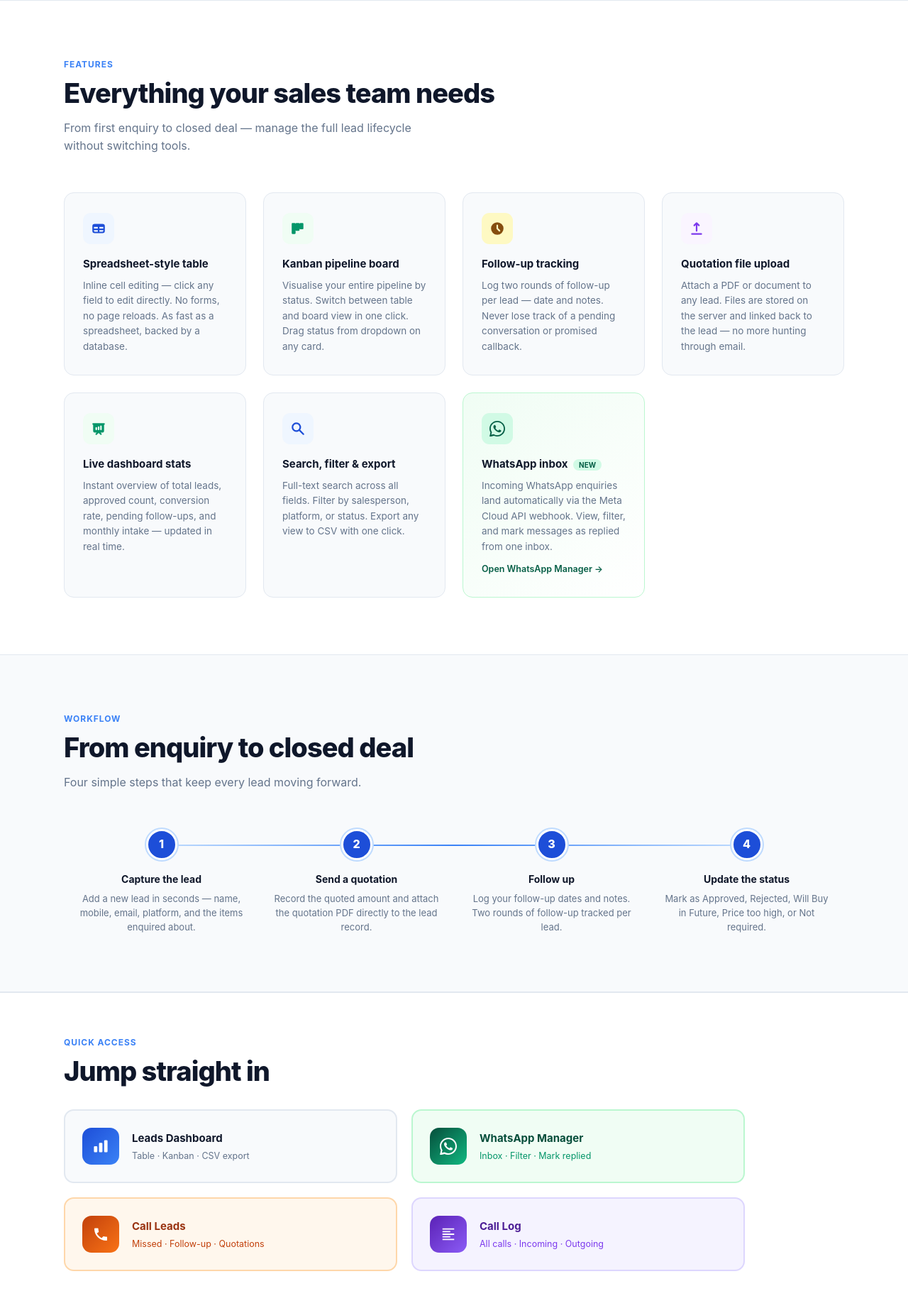
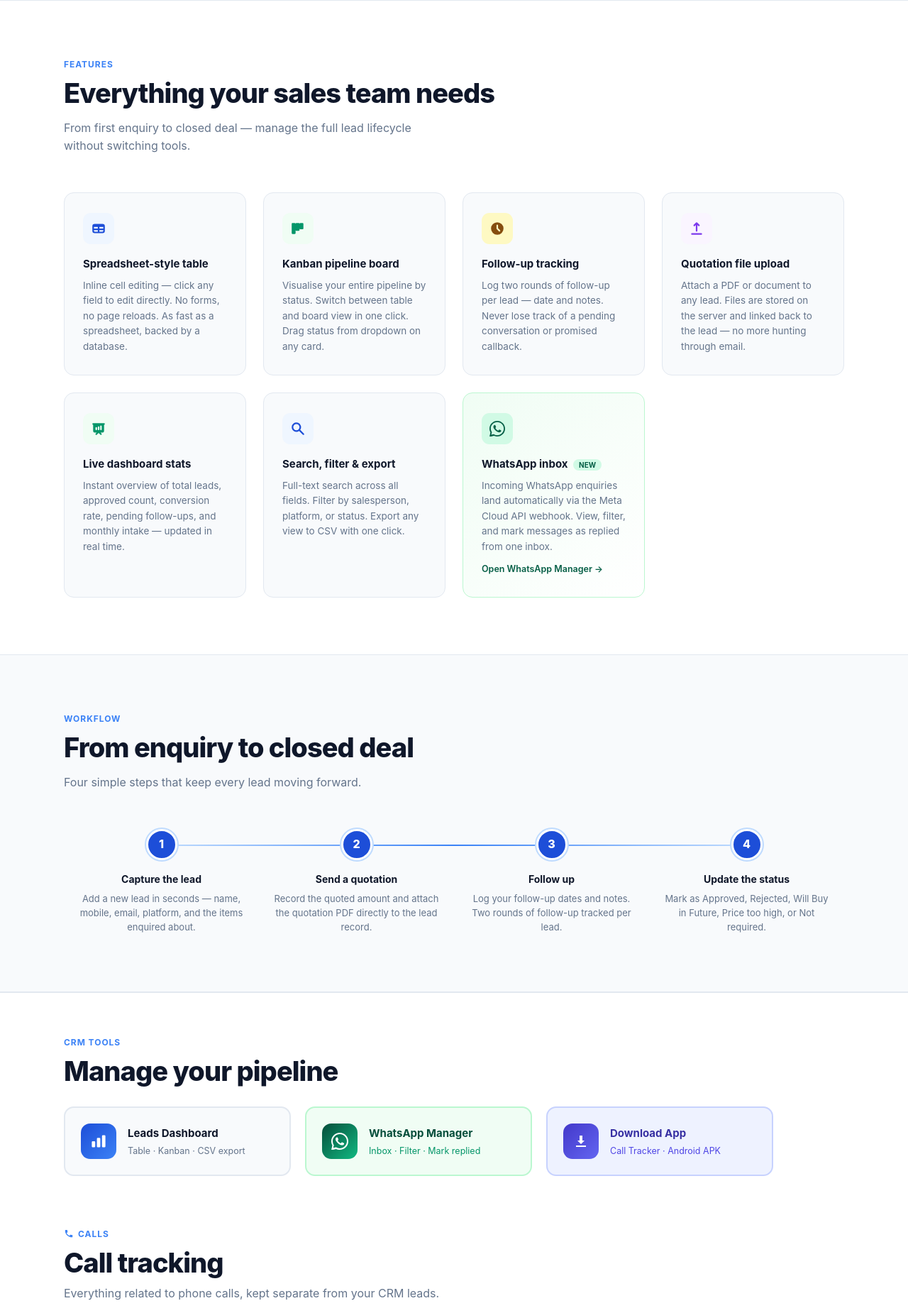
Before and after one commit to junaiddata/crm-project, a Django app: page / in a window 1280 px wide. Shown: the part 770-2620 px from the top of the page at 71% size. Run offline with Django 4.2, Linux system fonts and the light colour scheme.

Commit message:
Simplify navigation: separate Calls section, Home button on every page

```diff
--- a/leads/admin.py
+++ b/leads/admin.py
@@ -13,8 +13,8 @@ class LeadAdmin(admin.ModelAdmin):
 
 @admin.register(WhatsAppLead)
 class WhatsAppLeadAdmin(admin.ModelAdmin):
-    list_display = ['sender', 'msg_type', 'text_body', 'media_name', 'received_at', 'replied']
+    list_display = ['sender', 'sender_name', 'msg_type', 'text_body', 'media_name', 'received_at', 'replied']
     list_filter = ['replied', 'msg_type']
-    search_fields = ['sender', 'text_body', 'message_id', 'media_name']
-    readonly_fields = ['sender', 'message_id', 'text_body', 'msg_type', 'media_file', 'media_name', 'received_at']
+    search_fields = ['sender', 'sender_name', 'text_body', 'message_id', 'media_name']
+    readonly_fields = ['sender', 'sender_name', 'message_id', 'text_body', 'msg_type', 'media_file', 'media_name', 'received_at']
     ordering = ['-received_at']
--- a/leads/models.py
+++ b/leads/models.py
@@ -11,6 +11,7 @@ class WhatsAppLead(models.Model):
     ]
 
     sender      = models.CharField(max_length=30)
+    sender_name = models.CharField(max_length=255, blank=True)
     message_id  = models.CharField(max_length=255, unique=True)
     text_body   = models.TextField(blank=True)
     msg_type    = models.CharField(max_length=20, default='text', choices=MSG_TYPES)
--- a/static/crm/crm-app.jsx
+++ b/static/crm/crm-app.jsx
@@ -171,9 +171,9 @@ function CrmApp() {
           </div>
         </div>
         <div className="crm-header-right">
-          <a href="/calls/" className="crm-btn crm-btn-outline" style={{textDecoration:'none'}}>
-            <svg width="15" height="15" viewBox="0 0 20 20" fill="currentColor"><path d="M2 3a1 1 0 011-1h2.153a1 1 0 01.986.836l.74 4.435a1 1 0 01-.54 1.06l-1.548.773a11.037 11.037 0 006.105 6.105l.774-1.548a1 1 0 011.059-.54l4.435.74a1 1 0 01.836.986V17a1 1 0 01-1 1h-2C7.82 18 2 12.18 2 5V3z"/></svg>
-            Incoming Calls
+          <a href="/" className="crm-btn crm-btn-outline" style={{textDecoration:'none'}}>
+            <svg width="15" height="15" viewBox="0 0 20 20" fill="currentColor"><path d="M10.707 2.293a1 1 0 00-1.414 0l-7 7a1 1 0 001.414 1.414L4 10.414V17a1 1 0 001 1h2a1 1 0 001-1v-2a1 1 0 011-1h2a1 1 0 011 1v2a1 1 0 001 1h2a1 1 0 001-1v-6.586l.293.293a1 1 0 001.414-1.414l-7-7z"/></svg>
+            Home
           </a>
           <button className="crm-btn crm-btn-outline" onClick={handleExport}>
             <CrmIcon name="download" size={15} />
--- a/templates/landing.html
+++ b/templates/landing.html
@@ -243,11 +243,9 @@
            style="height:42px; object-fit:contain; max-width:150px; display:block;">
     </a>
     <div class="nav-right">
+      <a href="#tools" class="nav-link">Tools</a>
       <a href="#features" class="nav-link">Features</a>
-      <a href="#how-it-works" class="nav-link">How it works</a>
       <a href="/download/" class="nav-link">Download App</a>
-      <a href="/calls/" class="nav-link">Call Log</a>
-      <a href="/call-leads/" class="nav-link">Call Leads</a>
       <a href="/whatsapp/" class="btn-nav-cta" style="background:#065f46; box-shadow:none;">
         <svg width="15" height="15" viewBox="0 0 24 24" fill="currentColor"><path d="M17.472 14.382c-.297-.149-1.758-.867-2.03-.967-.273-.099-.471-.148-.67.15-.197.297-.767.966-.94 1.164-.173.199-.347.223-.644.075-.297-.15-1.255-.463-2.39-1.475-.883-.788-1.48-1.761-1.653-2.059-.173-.297-.018-.458.13-.606.134-.133.298-.347.446-.52.149-.174.198-.298.298-.497.099-.198.05-.371-.025-.52-.075-.149-.669-1.612-.916-2.207-.242-.579-.487-.5-.669-.51-.173-.008-.371-.01-.57-.01-.198 0-.52.074-.792.372-.272.297-1.04 1.016-1.04 2.479 0 1.462 1.065 2.875 1.213 3.074.149.198 2.096 3.2 5.077 4.487.709.306 1.262.489 1.694.625.712.227 1.36.195 1.871.118.571-.085 1.758-.719 2.006-1.413.248-.694.248-1.289.173-1.413-.074-.124-.272-.198-.57-.347z"/><path d="M12 0C5.373 0 0 5.373 0 12c0 2.123.554 4.116 1.523 5.845L.057 23.882a.5.5 0 00.61.61l6.037-1.466A11.945 11.945 0 0012 24c6.627 0 12-5.373 12-12S18.627 0 12 0zm0 22a9.944 9.944 0 01-5.078-1.384l-.364-.217-3.768.915.93-3.768-.236-.374A9.944 9.944 0 012 12C2 6.477 6.477 2 12 2s10 4.477 10 10-4.477 10-10 10z"/></svg>
         WhatsApp Manager
@@ -424,16 +422,17 @@
     </div>
   </section>
 
-  <!-- Quick access cards -->
-  <section style="padding:60px 40px; background:#fff; border-top:1px solid #e2e8f0;">
+  <!-- Quick access — CRM Tools -->
+  <section style="padding:60px 40px 40px; background:#fff; border-top:1px solid #e2e8f0;" id="tools">
     <div class="section-inner">
-      <div class="section-tag">Quick Access</div>
-      <h2 class="section-title" style="margin-bottom:32px;">Jump straight in</h2>
-      <div style="display:grid; grid-template-columns:1fr 1fr; gap:20px; max-width:960px;">
-        <a href="/crm/" style="text-decoration:none; display:flex; align-items:center; gap:18px; padding:24px; background:#f8fafc; border:2px solid #e2e8f0; border-radius:14px; transition:all 0.2s;"
+      <div class="section-tag">CRM Tools</div>
+      <h2 class="section-title" style="margin-bottom:28px;">Manage your pipeline</h2>
+      <div style="display:grid; grid-template-columns:repeat(3, 1fr); gap:20px; max-width:1000px;">
+
+        <a href="/crm/" style="text-decoration:none; display:flex; align-items:center; gap:16px; padding:22px; background:#f8fafc; border:2px solid #e2e8f0; border-radius:14px; transition:all 0.2s;"
            onmouseover="this.style.borderColor='#1d4ed8';this.style.background='#eff6ff';"
            onmouseout="this.style.borderColor='#e2e8f0';this.style.background='#f8fafc';">
-          <div style="width:52px;height:52px;border-radius:13px;background:linear-gradient(135deg,#1d4ed8,#3b82f6);display:flex;align-items:center;justify-content:center;flex-shrink:0;">
+          <div style="width:50px;height:50px;border-radius:13px;background:linear-gradient(135deg,#1d4ed8,#3b82f6);display:flex;align-items:center;justify-content:center;flex-shrink:0;">
             <svg width="24" height="24" viewBox="0 0 20 20" fill="white"><path d="M2 11a1 1 0 011-1h2a1 1 0 011 1v5a1 1 0 01-1 1H3a1 1 0 01-1-1v-5zM8 7a1 1 0 011-1h2a1 1 0 011 1v9a1 1 0 01-1 1H9a1 1 0 01-1-1V7zM14 4a1 1 0 011-1h2a1 1 0 011 1v12a1 1 0 01-1 1h-2a1 1 0 01-1-1V4z"/></svg>
           </div>
           <div>
@@ -441,10 +440,11 @@
             <div style="font-size:12.5px;color:#64748b;">Table · Kanban · CSV export</div>
           </div>
         </a>
-        <a href="/whatsapp/" style="text-decoration:none; display:flex; align-items:center; gap:18px; padding:24px; background:#f0fdf4; border:2px solid #bbf7d0; border-radius:14px; transition:all 0.2s;"
+
+        <a href="/whatsapp/" style="text-decoration:none; display:flex; align-items:center; gap:16px; padding:22px; background:#f0fdf4; border:2px solid #bbf7d0; border-radius:14px; transition:all 0.2s;"
            onmouseover="this.style.borderColor='#065f46';this.style.background='#dcfce7';"
            onmouseout="this.style.borderColor='#bbf7d0';this.style.background='#f0fdf4';">
-          <div style="width:52px;height:52px;border-radius:13px;background:linear-gradient(135deg,#064e3b,#10b981);display:flex;align-items:center;justify-content:center;flex-shrink:0;">
+          <div style="width:50px;height:50px;border-radius:13px;background:linear-gradient(135deg,#064e3b,#10b981);display:flex;align-items:center;justify-content:center;flex-shrink:0;">
             <svg width="24" height="24" viewBox="0 0 24 24" fill="white"><path d="M17.472 14.382c-.297-.149-1.758-.867-2.03-.967-.273-.099-.471-.148-.67.15-.197.297-.767.966-.94 1.164-.173.199-.347.223-.644.075-.297-.15-1.255-.463-2.39-1.475-.883-.788-1.48-1.761-1.653-2.059-.173-.297-.018-.458.13-.606.134-.133.298-.347.446-.52.149-.174.198-.298.298-.497.099-.198.05-.371-.025-.52-.075-.149-.669-1.612-.916-2.207-.242-.579-.487-.5-.669-.51-.173-.008-.371-.01-.57-.01-.198 0-.52.074-.792.372-.272.297-1.04 1.016-1.04 2.479 0 1.462 1.065 2.875 1.213 3.074.149.198 2.096 3.2 5.077 4.487.709.306 1.262.489 1.694.625.712.227 1.36.195 1.871.118.571-.085 1.758-.719 2.006-1.413.248-.694.248-1.289.173-1.413-.074-.124-.272-.198-.57-.347z"/><path d="M12 0C5.373 0 0 5.373 0 12c0 2.123.554 4.116 1.523 5.845L.057 23.882a.5.5 0 00.61.61l6.037-1.466A11.945 11.945 0 0012 24c6.627 0 12-5.373 12-12S18.627 0 12 0zm0 22a9.944 9.944 0 01-5.078-1.384l-.364-.217-3.768.915.93-3.768-.236-.374A9.944 9.944 0 012 12C2 6.477 6.477 2 12 2s10 4.477 10 10-4.477 10-10 10z"/></svg>
           </div>
           <div>
@@ -453,10 +453,49 @@
           </div>
         </a>
 
-        <a href="/call-leads/" style="text-decoration:none; display:flex; align-items:center; gap:18px; padding:24px; background:#fff7ed; border:2px solid #fed7aa; border-radius:14px; transition:all 0.2s;"
+        <a href="/download/" style="text-decoration:none; display:flex; align-items:center; gap:16px; padding:22px; background:#eef2ff; border:2px solid #c7d2fe; border-radius:14px; transition:all 0.2s;"
+           onmouseover="this.style.borderColor='#4f46e5';this.style.background='#e0e7ff';"
+           onmouseout="this.style.borderColor='#c7d2fe';this.style.background='#eef2ff';">
+          <div style="width:50px;height:50px;border-radius:13px;background:linear-gradient(135deg,#4338ca,#6366f1);display:flex;align-items:center;justify-content:center;flex-shrink:0;">
+            <svg width="24" height="24" viewBox="0 0 24 24" fill="white"><path d="M12 16l-5-5h3V4h4v7h3l-5 5zm-7 2h14v2H5v-2z"/></svg>
+          </div>
+          <div>
+            <div style="font-size:15px;font-weight:700;color:#3730a3;margin-bottom:3px;">Download App</div>
+            <div style="font-size:12.5px;color:#4f46e5;">Call Tracker · Android APK</div>
+          </div>
+        </a>
+
+      </div>
+    </div>
+  </section>
+
+  <!-- Quick access — Calls (separate section) -->
+  <section style="padding:30px 40px 64px; background:#fff;">
+    <div class="section-inner">
+      <div class="section-tag" style="display:inline-flex;align-items:center;gap:6px;">
+        <svg width="14" height="14" viewBox="0 0 24 24" fill="currentColor"><path d="M6.6,10.8c1.4,2.8 3.8,5.1 6.6,6.6l2.2,-2.2c0.3,-0.3 0.7,-0.4 1,-0.2 1.1,0.4 2.3,0.6 3.6,0.6 0.6,0 1,0.4 1,1V20c0,0.6 -0.4,1 -1,1C10.4,21 3,13.6 3,4.5 3,3.9 3.5,3.5 4.1,3.5H7.6c0.6,0 1,0.4 1,1 0,1.3 0.2,2.5 0.6,3.6 0.1,0.3 0,0.7 -0.2,1L6.6,10.8z"/></svg>
+        Calls
+      </div>
+      <h2 class="section-title" style="margin-bottom:8px;">Call tracking</h2>
+      <p class="section-sub" style="margin-bottom:28px;">Everything related to phone calls, kept separate from your CRM leads.</p>
+      <div style="display:grid; grid-template-columns:1fr 1fr; gap:20px; max-width:680px;">
+
+        <a href="/calls/" style="text-decoration:none; display:flex; align-items:center; gap:16px; padding:22px; background:#f5f3ff; border:2px solid #ddd6fe; border-radius:14px; transition:all 0.2s;"
+           onmouseover="this.style.borderColor='#7c3aed';this.style.background='#ede9fe';"
+           onmouseout="this.style.borderColor='#ddd6fe';this.style.background='#f5f3ff';">
+          <div style="width:50px;height:50px;border-radius:13px;background:linear-gradient(135deg,#5b21b6,#8b5cf6);display:flex;align-items:center;justify-content:center;flex-shrink:0;">
+            <svg width="22" height="22" viewBox="0 0 24 24" fill="white"><path d="M3 3h18v2H3zm0 4h12v2H3zm0 4h18v2H3zm0 4h12v2H3zm0 4h18v2H3z"/></svg>
+          </div>
+          <div>
+            <div style="font-size:15px;font-weight:700;color:#4c1d95;margin-bottom:3px;">Call Log</div>
+            <div style="font-size:12.5px;color:#7c3aed;">All calls · Incoming · Outgoing</div>
+          </div>
+        </a>
+
+        <a href="/call-leads/" style="text-decoration:none; display:flex; align-items:center; gap:16px; padding:22px; background:#fff7ed; border:2px solid #fed7aa; border-radius:14px; transition:all 0.2s;"
            onmouseover="this.style.borderColor='#c2410c';this.style.background='#ffedd5';"
            onmouseout="this.style.borderColor='#fed7aa';this.style.background='#fff7ed';">
-          <div style="width:52px;height:52px;border-radius:13px;background:linear-gradient(135deg,#c2410c,#f97316);display:flex;align-items:center;justify-content:center;flex-shrink:0;">
+          <div style="width:50px;height:50px;border-radius:13px;background:linear-gradient(135deg,#c2410c,#f97316);display:flex;align-items:center;justify-content:center;flex-shrink:0;">
             <svg width="24" height="24" viewBox="0 0 24 24" fill="white"><path d="M6.6,10.8c1.4,2.8 3.8,5.1 6.6,6.6l2.2,-2.2c0.3,-0.3 0.7,-0.4 1,-0.2 1.1,0.4 2.3,0.6 3.6,0.6 0.6,0 1,0.4 1,1V20c0,0.6 -0.4,1 -1,1C10.4,21 3,13.6 3,4.5 3,3.9 3.5,3.5 4.1,3.5H7.6c0.6,0 1,0.4 1,1 0,1.3 0.2,2.5 0.6,3.6 0.1,0.3 0,0.7 -0.2,1L6.6,10.8z"/></svg>
           </div>
           <div>
@@ -465,17 +504,6 @@
           </div>
         </a>
 
-        <a href="/calls/" style="text-decoration:none; display:flex; align-items:center; gap:18px; padding:24px; background:#f5f3ff; border:2px solid #ddd6fe; border-radius:14px; transition:all 0.2s;"
-           onmouseover="this.style.borderColor='#7c3aed';this.style.background='#ede9fe';"
-           onmouseout="this.style.borderColor='#ddd6fe';this.style.background='#f5f3ff';">
-          <div style="width:52px;height:52px;border-radius:13px;background:linear-gradient(135deg,#5b21b6,#8b5cf6);display:flex;align-items:center;justify-content:center;flex-shrink:0;">
-            <svg width="22" height="22" viewBox="0 0 24 24" fill="white"><path d="M3 3h18v2H3zm0 4h12v2H3zm0 4h18v2H3zm0 4h12v2H3zm0 4h18v2H3z"/></svg>
-          </div>
-          <div>
-            <div style="font-size:15px;font-weight:700;color:#4c1d95;margin-bottom:3px;">Call Log</div>
-            <div style="font-size:12.5px;color:#7c3aed;">All calls · Incoming · Outgoing</div>
-          </div>
-        </a>
       </div>
     </div>
   </section>
```
Also changed, not shown: leads/views.py (+15 -2 lines), templates/call_leads.html (+5 -3 lines), templates/calls_dashboard.html (+7 -4 lines), templates/whatsapp_chat.html (+9 -0 lines), templates/whatsapp_dashboard.html (+15 -5 lines), leads/migrations/0006_whatsapplead_sender_name.py (added).
